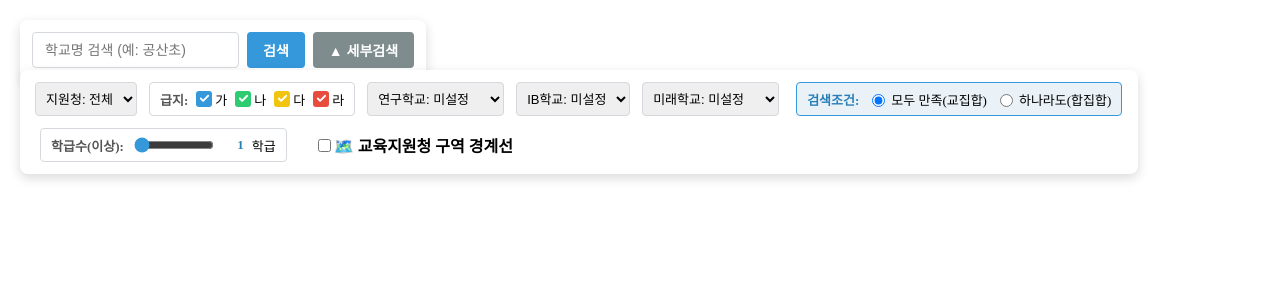
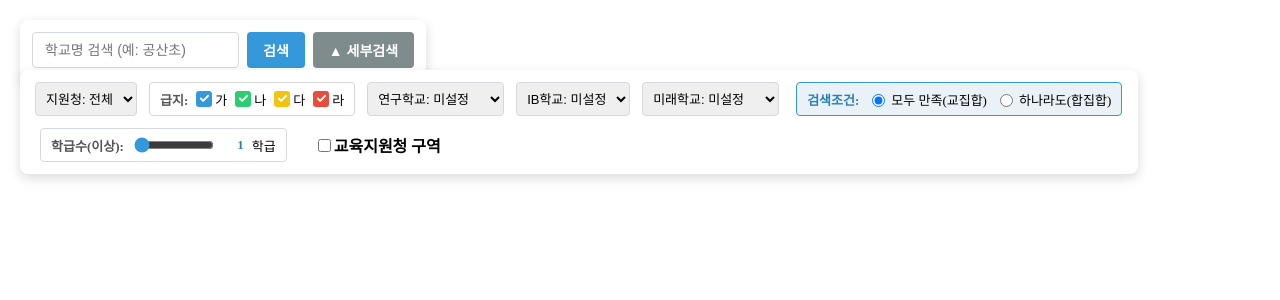
Before and after one commit to 1-Ryu/SchoolMap, a FastAPI app: page / in a window 1280 px wide. Shown: the top 300 px of the page. Run offline with FastAPI, Linux system fonts and the light colour scheme; some libraries are stand-ins or nearby versions.

Commit message:
Update index.html

```diff
--- a/templates/index.html
+++ b/templates/index.html
@@ -208,7 +208,7 @@
         </div>
 
         <label style="margin-left: 15px; font-weight: bold; cursor: pointer; display: flex; align-items: center; height: 34px;">
-            <input type="checkbox" id="toggle-boundary" onchange="toggleBoundaries()"> 🗺️ 교육지원청 구역 경계선
+            <input type="checkbox" id="toggle-boundary" onchange="toggleBoundaries()"> 교육지원청 구역
         </label>
     </div>
 
```
